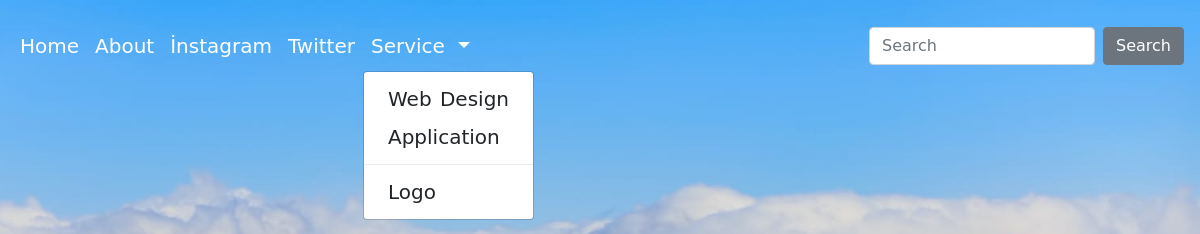
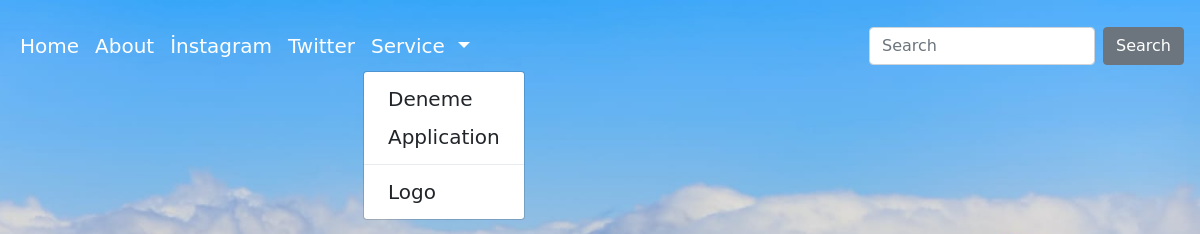
Before and after one commit to hawkeye63/Hawk, a plain HTML site: page index.html in a window 1280 px wide. Both pictures are taken after a click on the button "Service". Shown: the top 234 px of the page, 80-1280 px from the left. Drawn offline with nearby package versions, Linux system fonts and the light colour scheme.

Commit message:
deneme yapıldı

```diff
--- a/index.html
+++ b/index.html
@@ -25,7 +25,7 @@
                 <li class="nav-item dropdown"> <a class="nav-link dropdown-toggle" href="#" id="navbarDropdown" role="button" data-toggle="dropdown" aria-haspopup="true" aria-expanded="false">
          Service
         </a>
-            <div class="dropdown-menu" aria-labelledby="navbarDropdown"> <a class="dropdown-item" href="#">Web Design</a> <a class="dropdown-item" href="#">Application</a>
+            <div class="dropdown-menu" aria-labelledby="navbarDropdown"> <a class="dropdown-item" href="#">Deneme</a> <a class="dropdown-item" href="#">Application</a>
                 <div class="dropdown-divider"></div> <a class="dropdown-item" href="#">Logo</a> </div>
                 </li>
             </ul>
```
